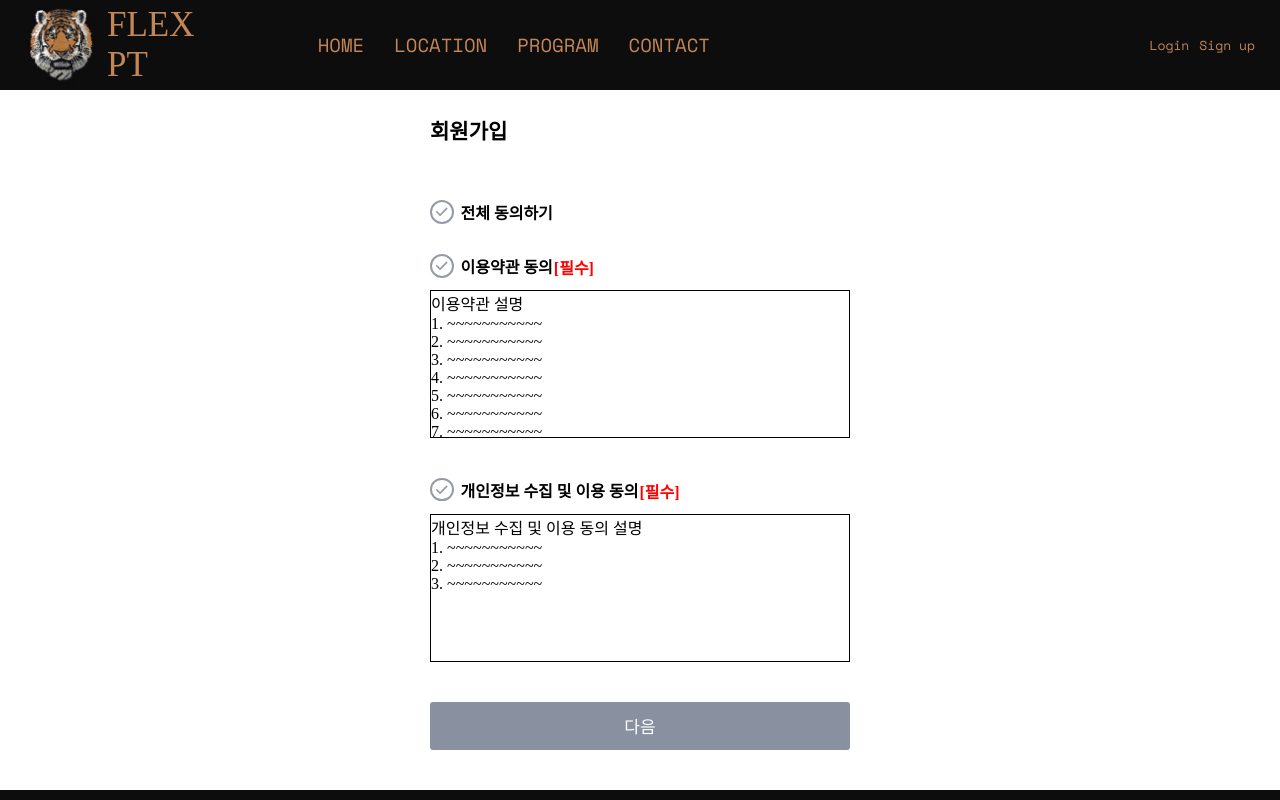
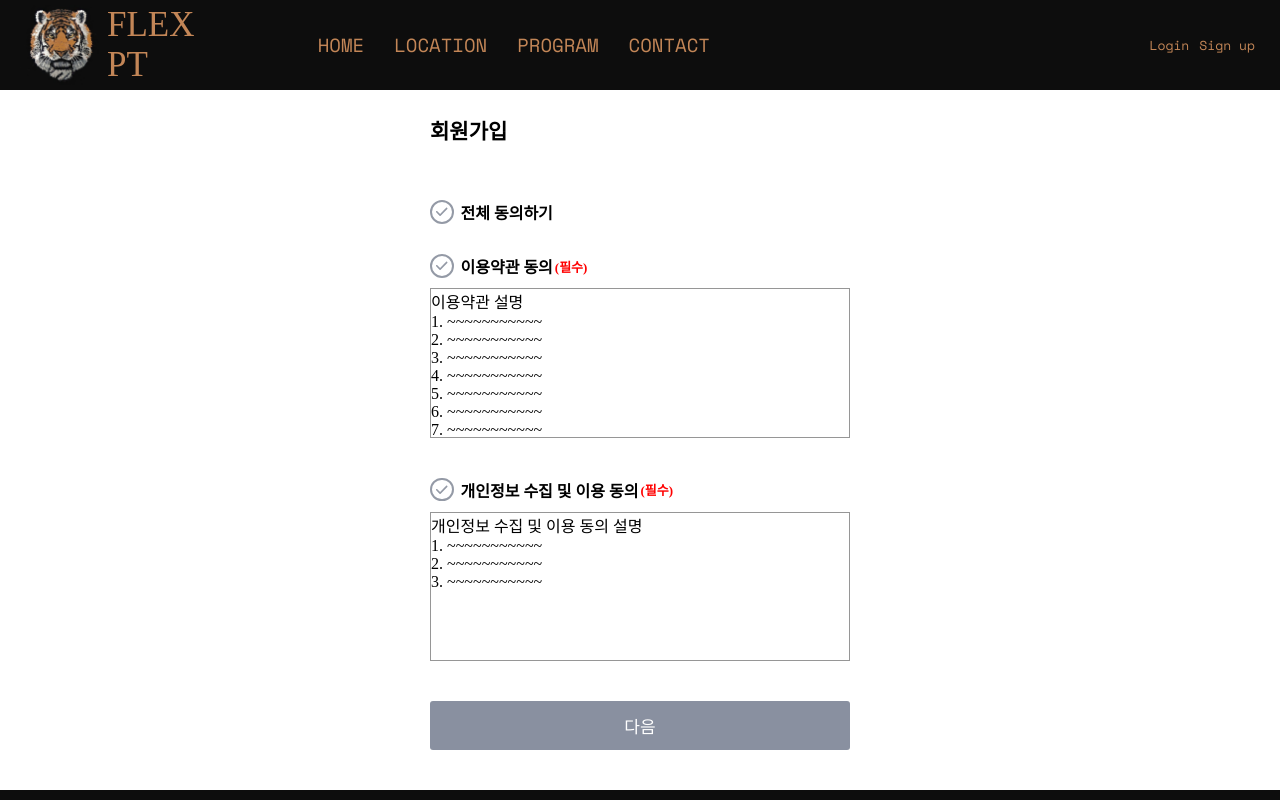
Before and after one commit to jongho-dev/flex_pt, a React (Create React App) app in the folder flex-pt/: page /signup_c in a window 1280 px wide. Built offline with nearby package versions, Linux system fonts and the light colour scheme; a web font is replaced by a local one.

Commit message:
feat: signupc 스크롤바 수정

```diff
--- a/flex-pt/src/pages/login/login.scss
+++ b/flex-pt/src/pages/login/login.scss
@@ -27,8 +27,11 @@
       border: 1px solid #e5e7eb;
       border-radius: 2px;
       outline: none;
-      font-family: "Malgun Gothic";
       font-size: 17px;
+    }
+
+    input::placeholder {
+      color: rgb(203, 203, 203);
     }
 
     .pw {
@@ -42,7 +45,6 @@
       color: white;
       border: none;
       border-radius: 3px;
-      font-family: "Malgun Gothic";
       font-size: 17px;
     }
 
@@ -59,7 +61,7 @@
       a {
         padding: 8px 0;
         color: black;
-        font-family: "Malgun Gothic";
+        font-family: sans-serif;
         font-size: 15px;
       }
     }
--- a/flex-pt/src/pages/login/signup.js
+++ b/flex-pt/src/pages/login/signup.js
@@ -25,6 +25,14 @@ export default function SignUpPage() {
     }
   };
 
+  const idCheck = (e) => {
+    fetch("http://localhost:5000/signupidcheck", {
+      method: "POST",
+      headers: { "Content-Type": "application/json" },
+      body: JSON.stringify({ id: id }),
+    });
+  };
+
   return (
     <div className="signup">
       <form action="">
@@ -40,7 +48,16 @@ export default function SignUpPage() {
               setId(e.target.value);
             }}
           />
-          <button>중복 확인</button>
+          <button
+            onClick={(e) => {
+              e.preventDefault();
+              // if (id.length > 0) {
+              //   idCheck();
+              // }
+            }}
+          >
+            중복 확인
+          </button>
         </div>
         <div className="idtext">사용가능한 아이디입니다.</div>
         <h4>비밀번호</h4>
--- a/flex-pt/src/pages/login/signup.scss
+++ b/flex-pt/src/pages/login/signup.scss
@@ -37,6 +37,7 @@
 
       button {
         width: 26%;
+        height: 47px;
         margin-top: 0;
         font-size: 14.5px;
       }
@@ -72,11 +73,13 @@
     }
 
     button {
-      height: 47px;
+      height: 52px;
       margin-top: 25px;
       background-color: rgb(235, 146, 78);
       color: white;
       border: none;
+      border-radius: 2px;
+      font-size: 17px;
     }
 
     button:hover {
--- a/flex-pt/src/pages/login/signup_c.js
+++ b/flex-pt/src/pages/login/signup_c.js
@@ -73,7 +73,7 @@ export default function SignUpCheckPage() {
             }
           />
           <span>이용약관 동의</span>
-          <span className="red">[필수]</span>
+          <span className="red">(필수)</span>
         </div>
         <div className="txt">
           이용약관 설명
@@ -127,7 +127,7 @@ export default function SignUpCheckPage() {
             }
           />
           <span>개인정보 수집 및 이용 동의</span>
-          <span className="red">[필수]</span>
+          <span className="red">(필수)</span>
         </div>
         <div className="txt">
           개인정보 수집 및 이용 동의 설명
--- a/flex-pt/src/pages/login/signup_c.scss
+++ b/flex-pt/src/pages/login/signup_c.scss
@@ -14,7 +14,6 @@
 
     .signuplogo {
       margin-bottom: 55px;
-      font-family: "Malgun Gothic";
       font-size: 21px;
       font-weight: bold;
     }
@@ -26,8 +25,9 @@
     }
 
     .red {
-      margin: 1px;
+      margin-left: 2px;
       color: red;
+      font-size: 13px;
     }
 
     .box0 {
@@ -50,6 +50,7 @@
 
     .box1 {
       display: flex;
+      align-items: center;
       margin-bottom: 10px;
 
       .check1 {
@@ -68,6 +69,7 @@
 
     .box2 {
       display: flex;
+      align-items: center;
       margin-bottom: 10px;
 
       .check2 {
@@ -86,9 +88,18 @@
 
     .txt {
       height: 160px;
-      border: 1px solid black;
+      margin-bottom: 40px;
+      border: 1px solid rgb(150, 150, 150);
       overflow-y: scroll;
-      margin-bottom: 40px;
+    }
+
+    .txt::-webkit-scrollbar {
+      width: 11px;
+    }
+
+    .txt::-webkit-scrollbar-thumb {
+      background: lightgray;
+      border-radius: 10px;
     }
 
     button {
```
Also changed, not shown: 2 other files (tests, documents, lock files or other folders).
